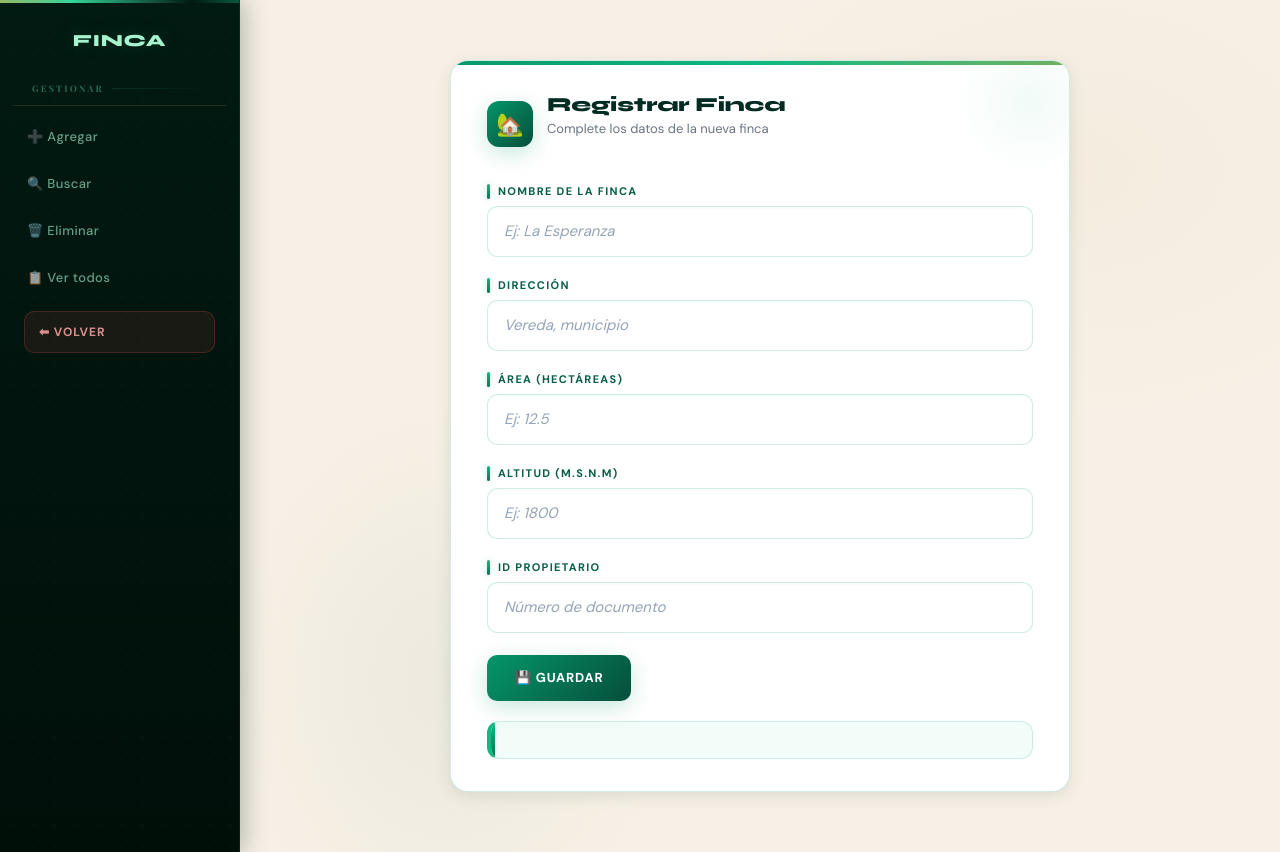
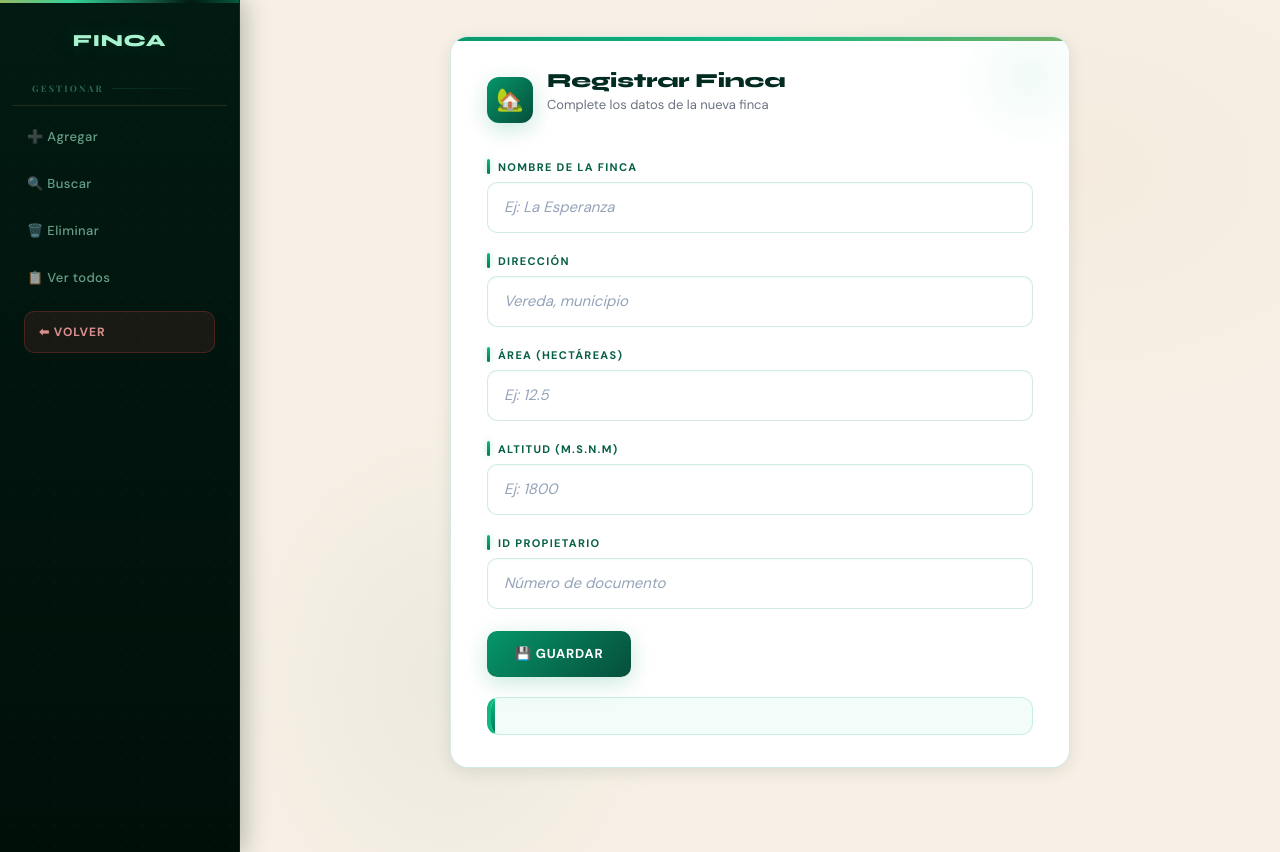
Before and after one commit to JuanCarlosQO/Gestion-del-Conocimiento, a Django app: template proyectoCafe/proyectoCafe/webCafe/templates/finca.html in a window 1280 px wide, after a click on "➕ Agregar". Run offline with Django 5.2, Linux system fonts and the light colour scheme; the template is opened without the code that fills it, so the values that code supplies are empty; some libraries are stand-ins or nearby versions.

Commit message:
corregir sintaxis deploy.yml

```diff
--- a/proyectoCafe/proyectoCafe/webCafe/static/css/persona.css
+++ b/proyectoCafe/proyectoCafe/webCafe/static/css/persona.css
@@ -125,7 +125,7 @@ body::before {
 
 /* ════ PANELES ════ */
 .panel {
-  flex:1; display:none; flex-direction:column; align-items:center;
+  flex:1; min-height:0; display:none; flex-direction:column; align-items:stretch; justify-content:flex-start;
   padding:36px 48px; overflow-y:auto; position:relative; animation:fadeIn .35s ease-out;
 }
 .panel.active { display:flex; }
@@ -145,7 +145,8 @@ body::before {
 .form-card {
   width:100%; max-width:620px; background:var(--card);
   border:1px solid var(--border); border-radius:var(--radius-lg);
-  padding:32px 36px; box-shadow:var(--sh-md); position:relative; overflow:hidden;
+  padding:32px 36px; box-shadow:var(--sh-md); position:relative; overflow:auto;
+  max-height:calc(100vh - 120px);
 }
 .form-card::before {
   content:''; position:absolute; top:0; left:0; right:0; height:4px;
```
Also changed, not shown: .github/workflows/deploy.yml.
